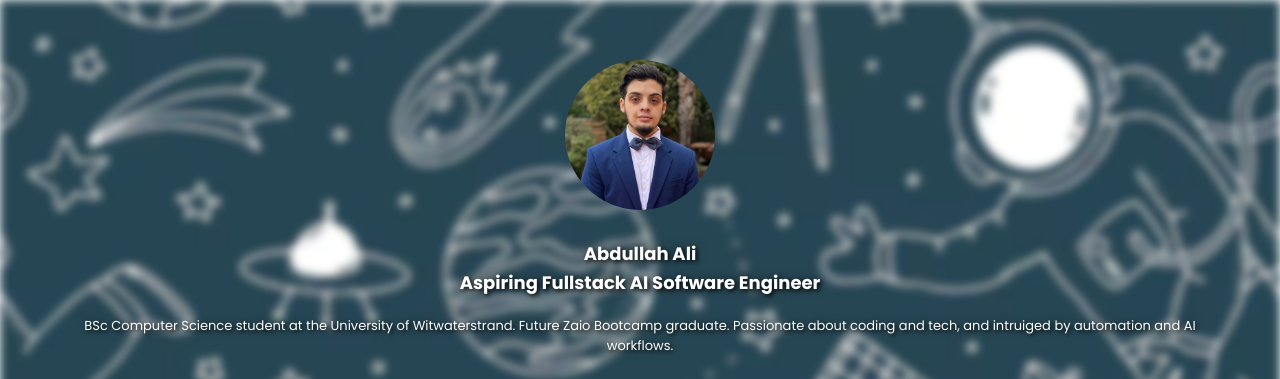
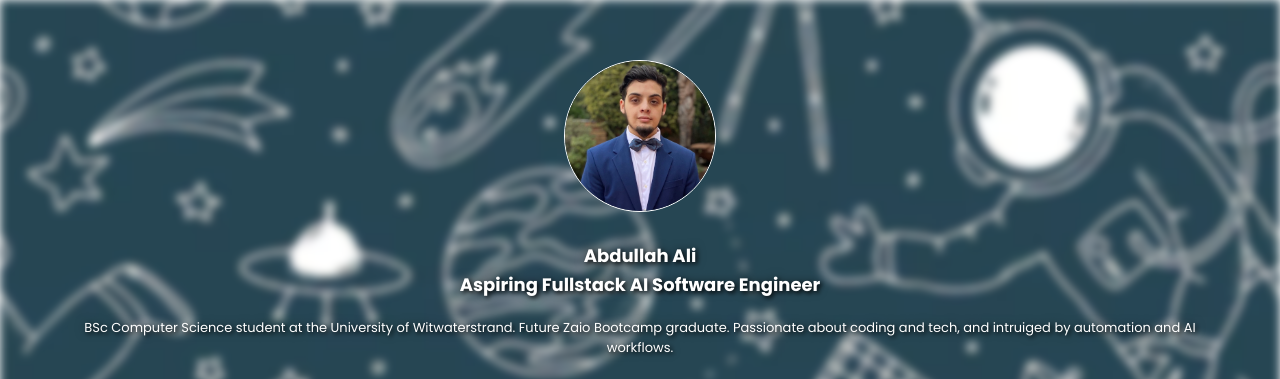
Before and after one commit to AbdullahAliCodes/abdullahs-digital-card, a plain HTML site: page index.html in a window 1280 px wide. Shown: the top 379 px of the page. Drawn offline with nearby package versions, Linux system fonts and the light colour scheme.

Commit message:
feat: added border to img

```diff
--- a/style.css
+++ b/style.css
@@ -50,6 +50,7 @@ p {
 }
 
 .profile{
+    border: 1.75px solid white;
     border-radius: 50%;
     width: 150px;
     height: 150px;
```
